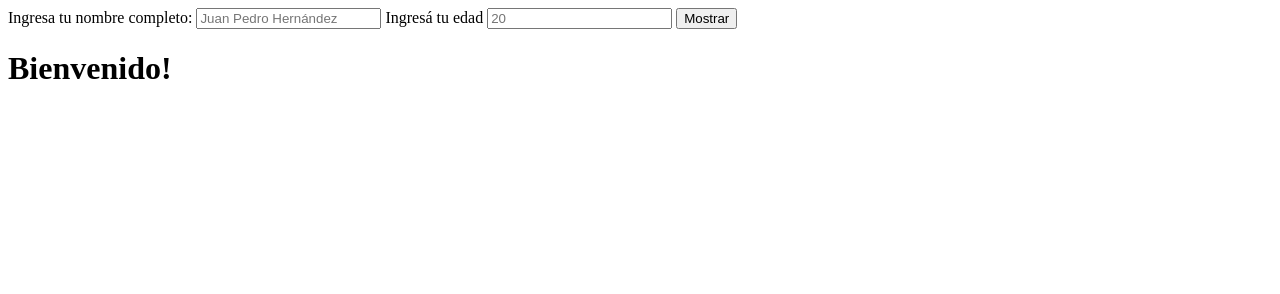
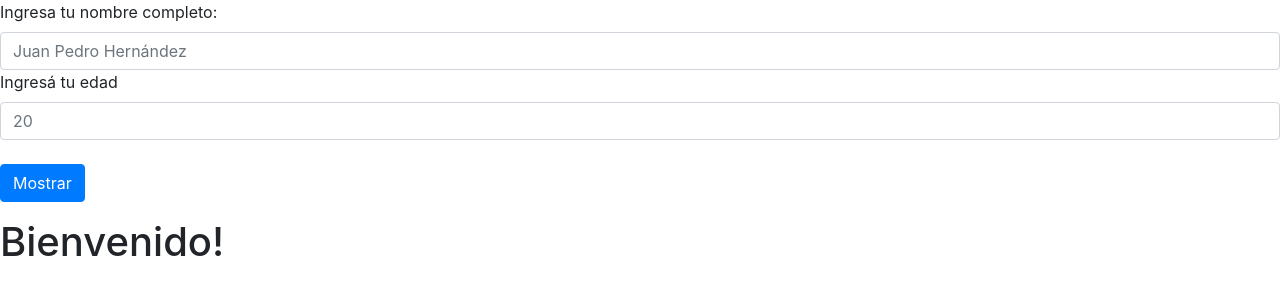
Before and after one commit to clarahernandez/introduccion-a-js, a website: page tareas/clase-5/tarea2.html in a window 1280 px wide. Drawn offline with nearby package versions, Linux system fonts and the light colour scheme.

Commit message:
agrego estilos a tarea 2 clase 5
Usando bootstrap

```diff
--- a/tareas/clase-5/tarea2.html
+++ b/tareas/clase-5/tarea2.html
@@ -4,14 +4,25 @@
         <meta charset="UTF-8" />
         <meta name="viewport" content="width=device-width, initial-scale=1.0" />
         <title>Document</title>
+        <link rel="stylesheet" href="../../node_modules/bootstrap/dist/css/bootstrap.min.css" />
     </head>
     <body>
-        <form>
-            <label for="nombre-usuario">Ingresa tu nombre completo:</label>
-            <input type="text" placeholder="Juan Pedro Hernández" id="nombre-usuario" />
-            <label for="edad-usuario">Ingresá tu edad</label>
-            <input type="number" placeholder="20" id="edad-usuario" />
-            <input type="submit" value="Mostrar" id="mostrar-texto" />
+        <form class="form-group">
+            <div>
+                <label for="nombre-usuario">Ingresa tu nombre completo:</label>
+                <input
+                    type="text"
+                    class="form-control"
+                    placeholder="Juan Pedro Hernández"
+                    id="nombre-usuario"
+                />
+            </div>
+            <div>
+                <label for="edad-usuario">Ingresá tu edad</label>
+                <input type="number" class="form-control" placeholder="20" id="edad-usuario" />
+            </div>
+            <br />
+            <button type="submit" class="btn btn-primary" id="mostrar-texto">Mostrar</button>
         </form>
 
         <h1>Bienvenido!</h1>
```
